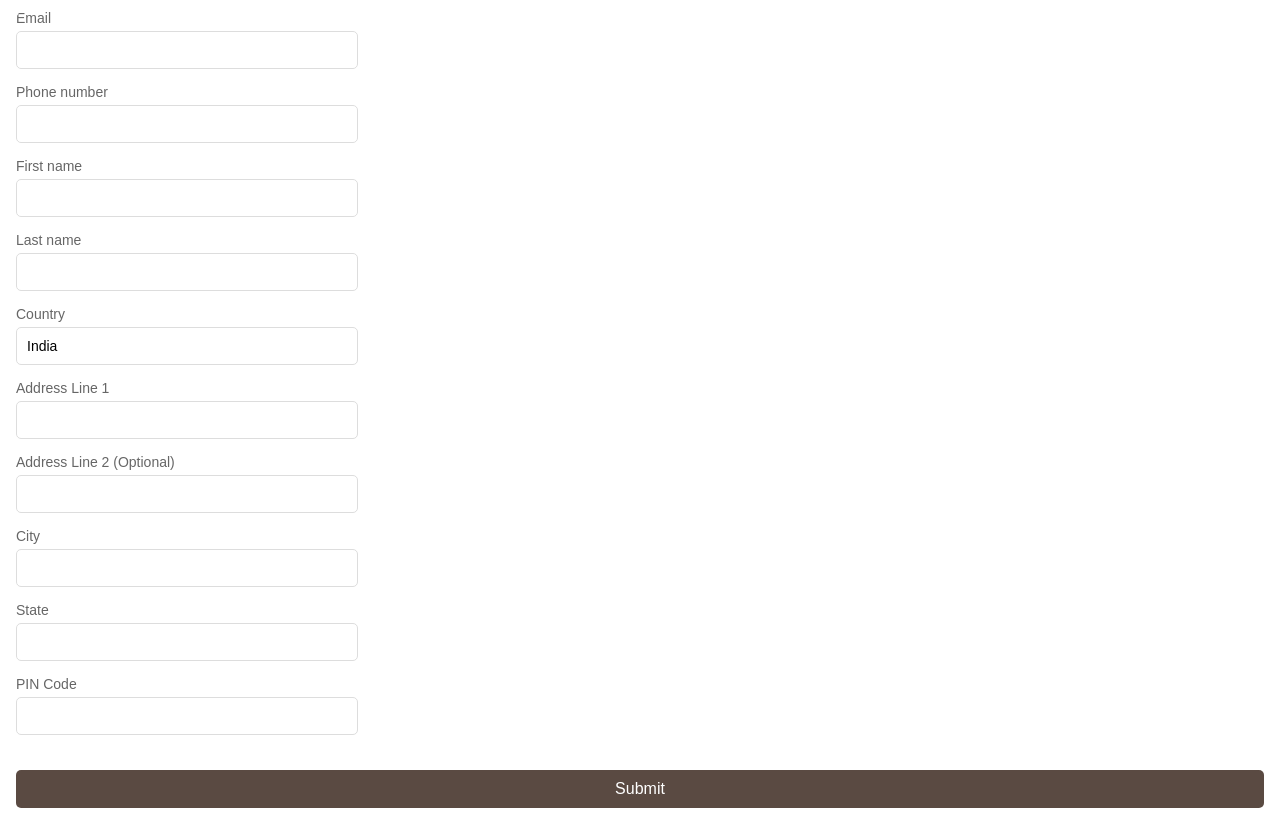
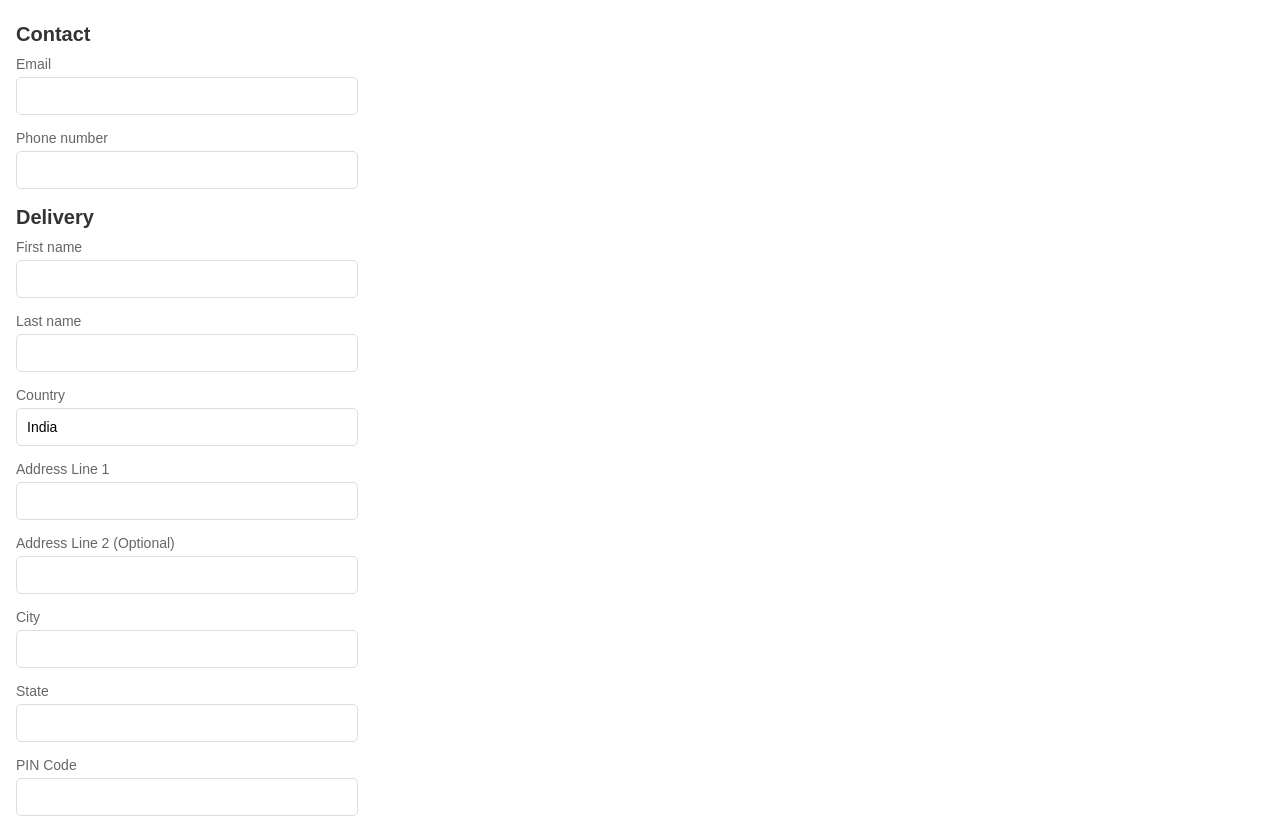
Before and after one commit to hritiksth764/maahermobile, a website: page UserForm.html in a window 1280 px wide. Shown: the top 819 px of the page. Drawn offline with Linux system fonts and the light colour scheme.

```diff
--- a/UserForm.html
+++ b/UserForm.html
@@ -8,7 +8,7 @@
   </head>
   <body>
     <div class="form-container">
-      <!-- <h1>Contact</h1> -->
+      <h1>Contact</h1>
       <!-- Contact Information Form -->
       <form id="userForm">
         <div class="form-group">
@@ -20,7 +20,7 @@
           <input type="tel" id="phone" name="phone" required />
         </div>
 
-        <!-- <h2>Delivery</h2> -->
+        <h2>Delivery</h2>
         <div class="form-group">
           <label for="firstName">First name</label>
           <input type="text" id="firstName" name="firstName" required />
```
